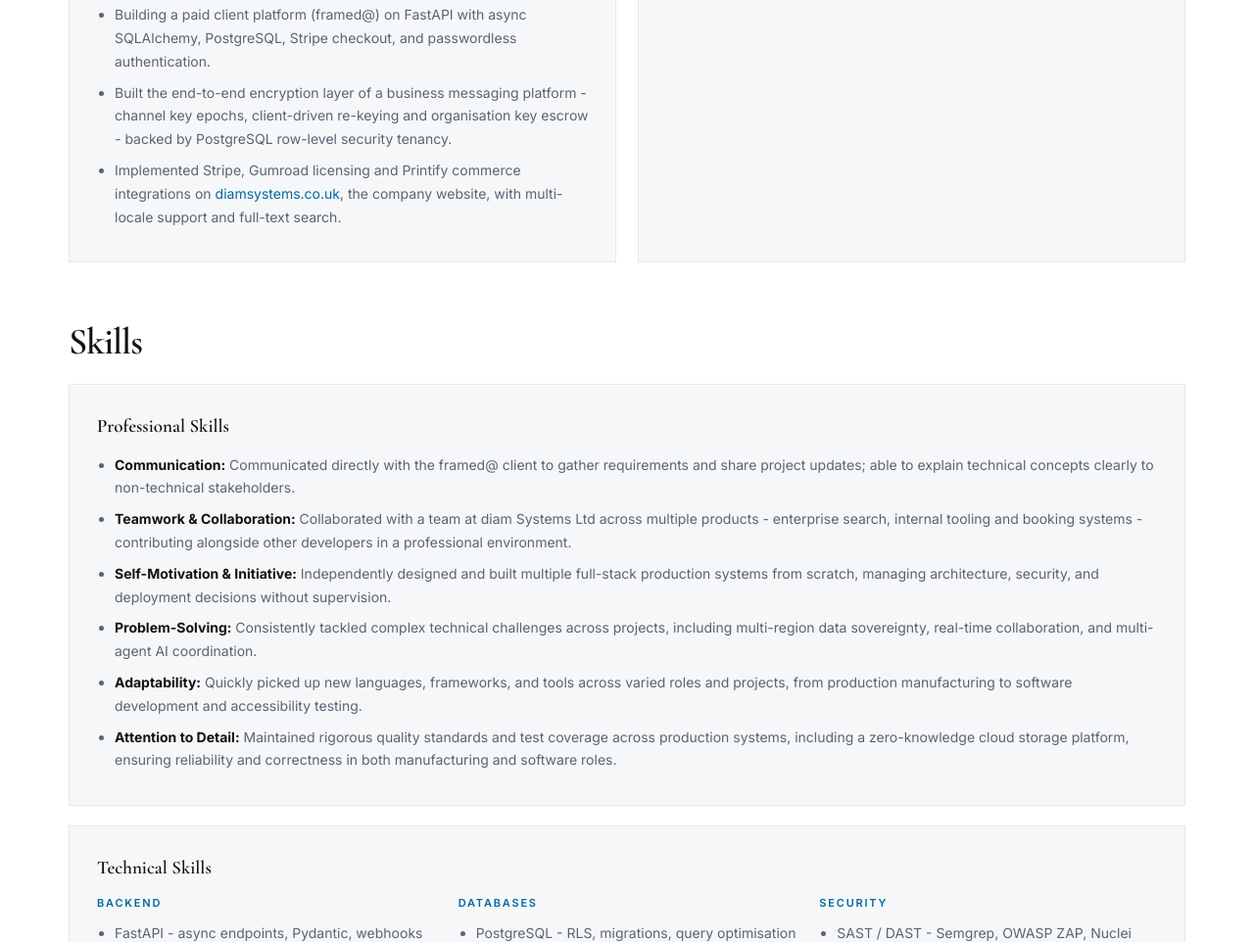
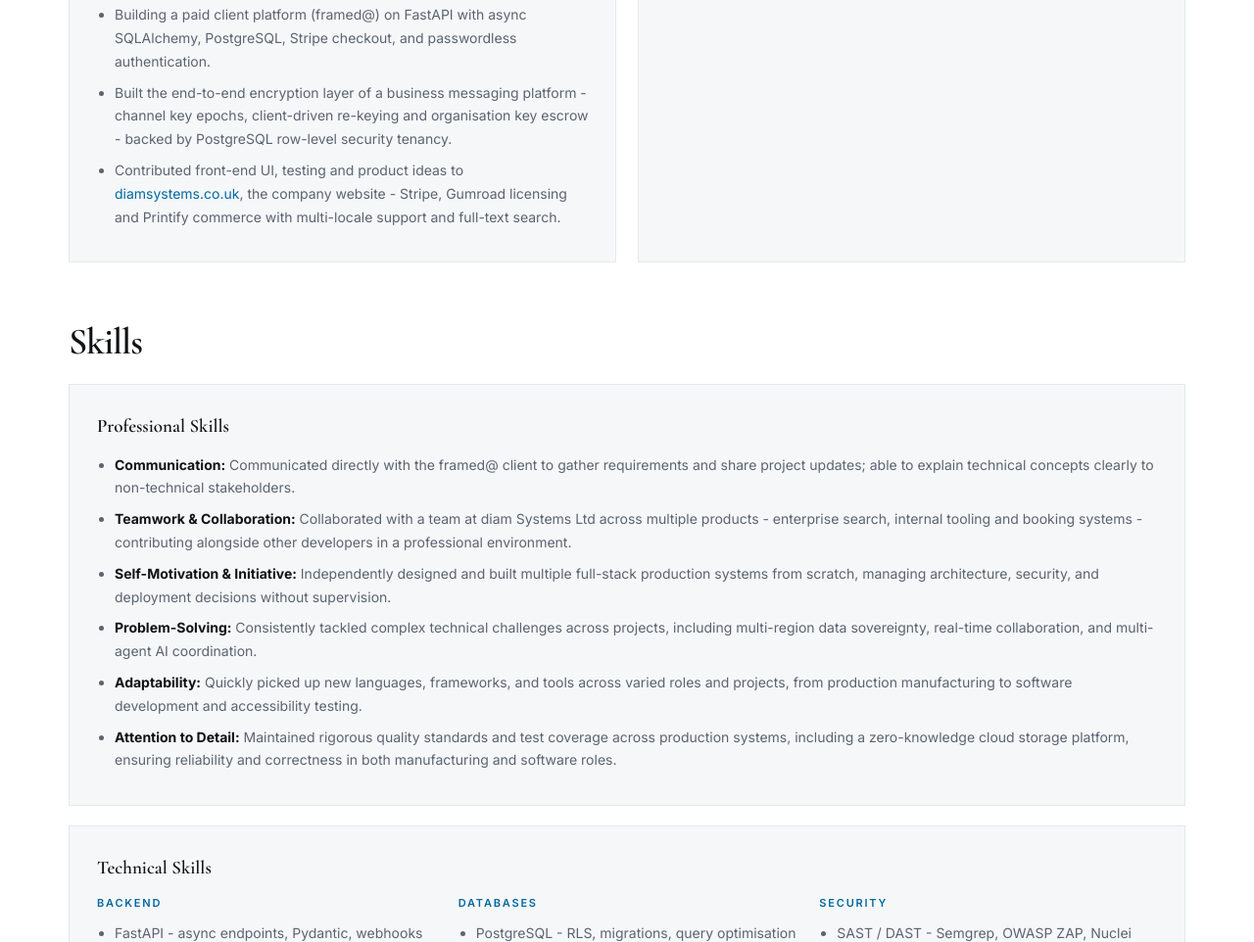
Before and after one commit to adam-scholey/adam-scholey.github.io, a plain HTML site: page cv.html in a window 1280 px wide. Shown: the part 1134-2096 px from the top of the page at 98% size. Drawn offline with nearby package versions, Linux system fonts and the light colour scheme.

Commit message:
Correct diamsystems.co.uk attribution on CV
Zohaib built the commerce integrations - the bullet now credits
front-end UI, testing and product ideas instead.

Generated with [Devin](https://devin.ai)

Co-Authored-By: Devin <158243242+devin-ai-integration[bot]@users.noreply.github.com>

```diff
--- a/cv.html
+++ b/cv.html
@@ -315,7 +315,7 @@ a:focus-visible,button:focus-visible,input:focus-visible,[tabindex]:focus-visibl
           <li>Built a production-ready restaurant booking system using Python and Flask, with Stripe payments and a visual floor plan.</li>
           <li>Building a paid client platform (framed@) on FastAPI with async SQLAlchemy, PostgreSQL, Stripe checkout, and passwordless authentication.</li>
           <li>Built the end-to-end encryption layer of a business messaging platform - channel key epochs, client-driven re-keying and organisation key escrow - backed by PostgreSQL row-level security tenancy.</li>
-          <li>Implemented Stripe, Gumroad licensing and Printify commerce integrations on <a href='https://diamsystems.co.uk' target='_blank' rel='noopener' style='color:var(--gold)'>diamsystems.co.uk</a>, the company website, with multi-locale support and full-text search.</li>
+          <li>Contributed front-end UI, testing and product ideas to <a href='https://diamsystems.co.uk' target='_blank' rel='noopener' style='color:var(--gold)'>diamsystems.co.uk</a>, the company website - Stripe, Gumroad licensing and Printify commerce with multi-locale support and full-text search.</li>
         </ul>
       </div>
 
```
Also changed, not shown: 1 other file.
